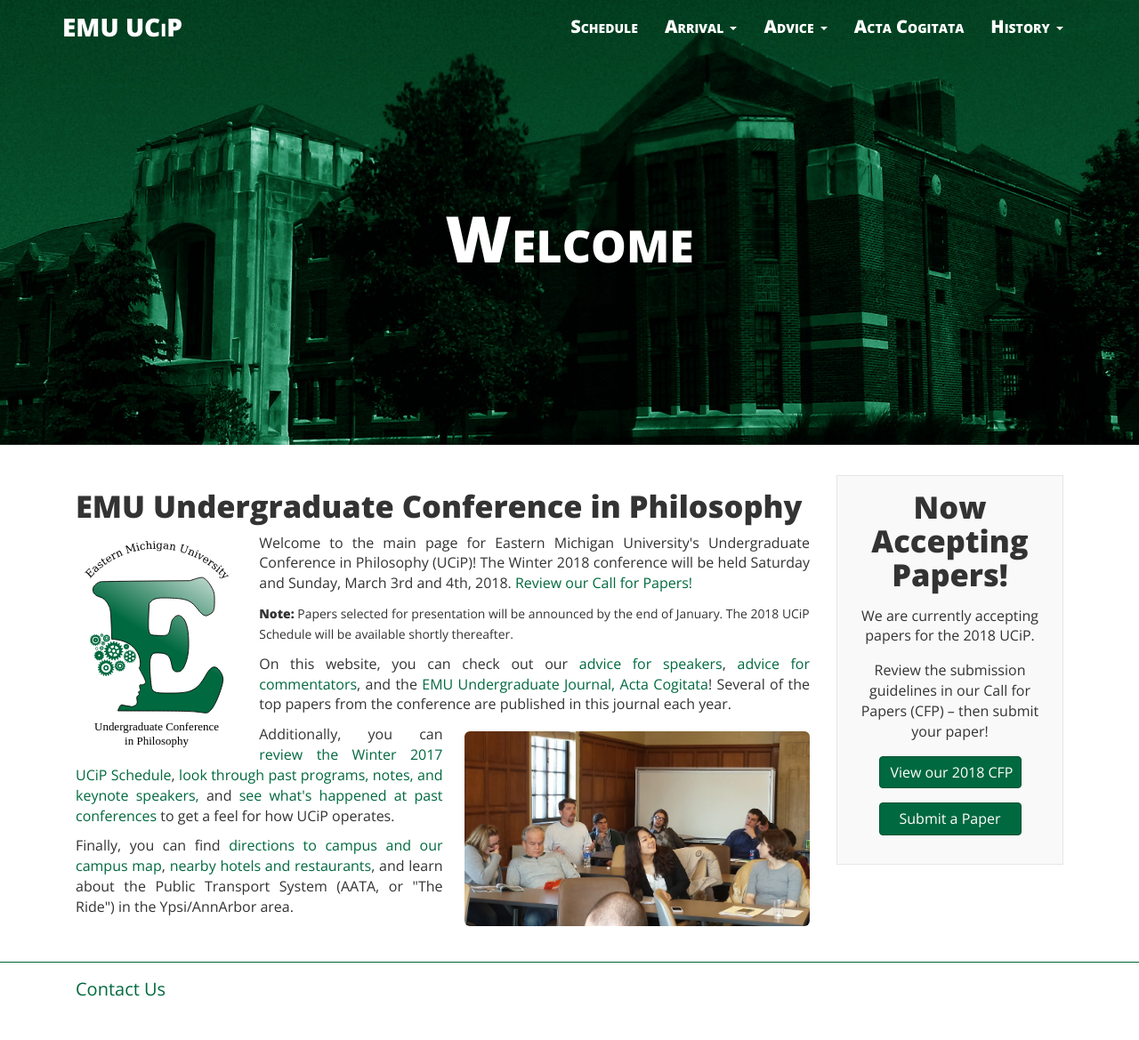
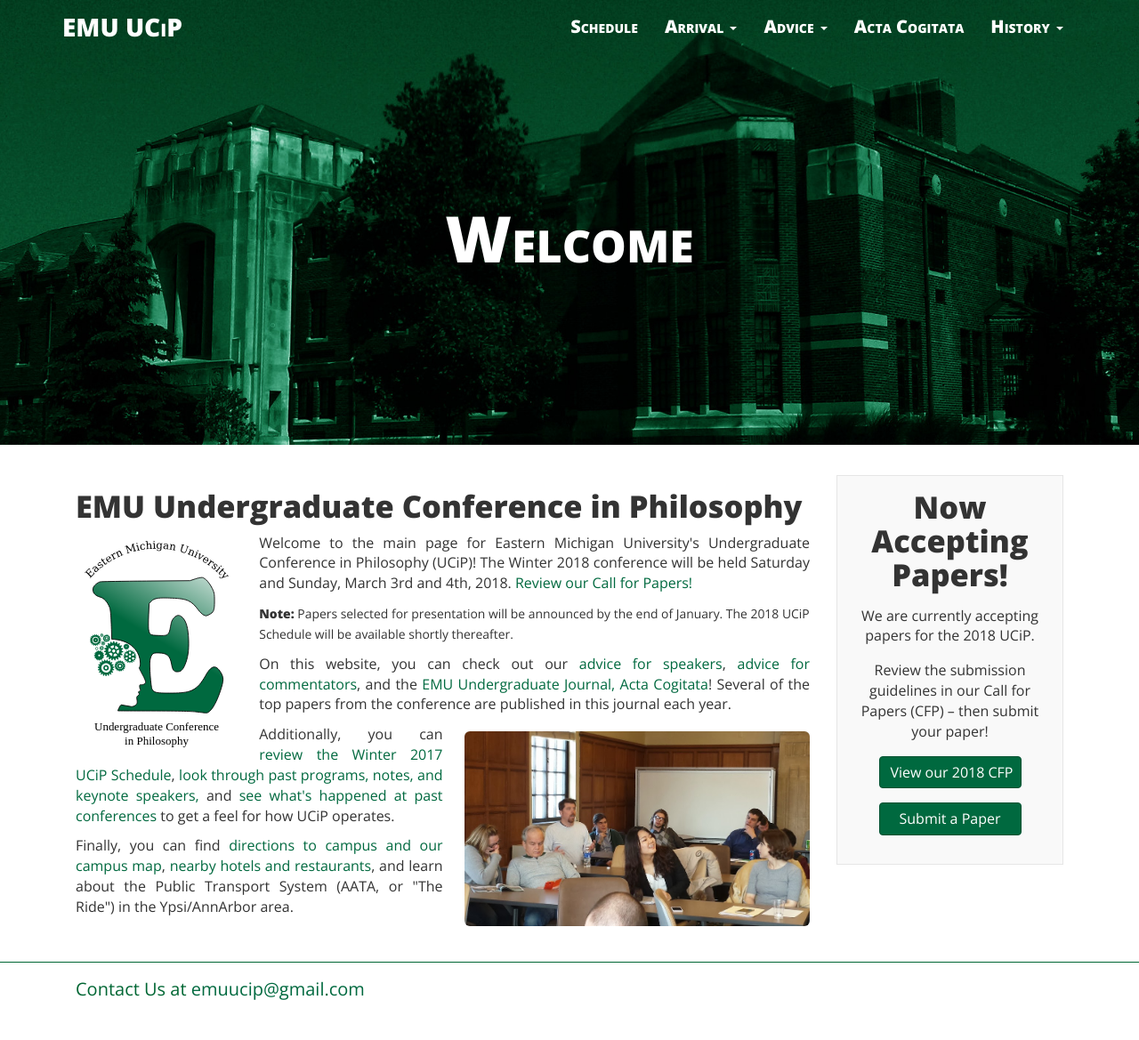
Before and after one commit to ucip/ucip.github.io, a Jekyll site: the page built from index.html, in a window 1280 px wide. Shown: the whole page at 89% size. Built offline with Jekyll 4.4.1, drawn with Linux system fonts in a browser that asks for light colours; nearby versions of some CDN libraries.

Commit message:
added email address for people without auto-open mail apps

```diff
--- a/_includes/footer.html
+++ b/_includes/footer.html
@@ -3,7 +3,7 @@
   <div class="container footer-content">
     <div class="row">
       <div class="col-sm-6 col-xs-12">
-        <p class="navbar-brand"><a href="mailto:emuucip@gmail.com">Contact Us</a></p>
+        <p class="navbar-brand">Contact Us at <a href="mailto:emuucip@gmail.com">emuucip@gmail.com</a></p>
       </div>
     </div>
   </div>
```
